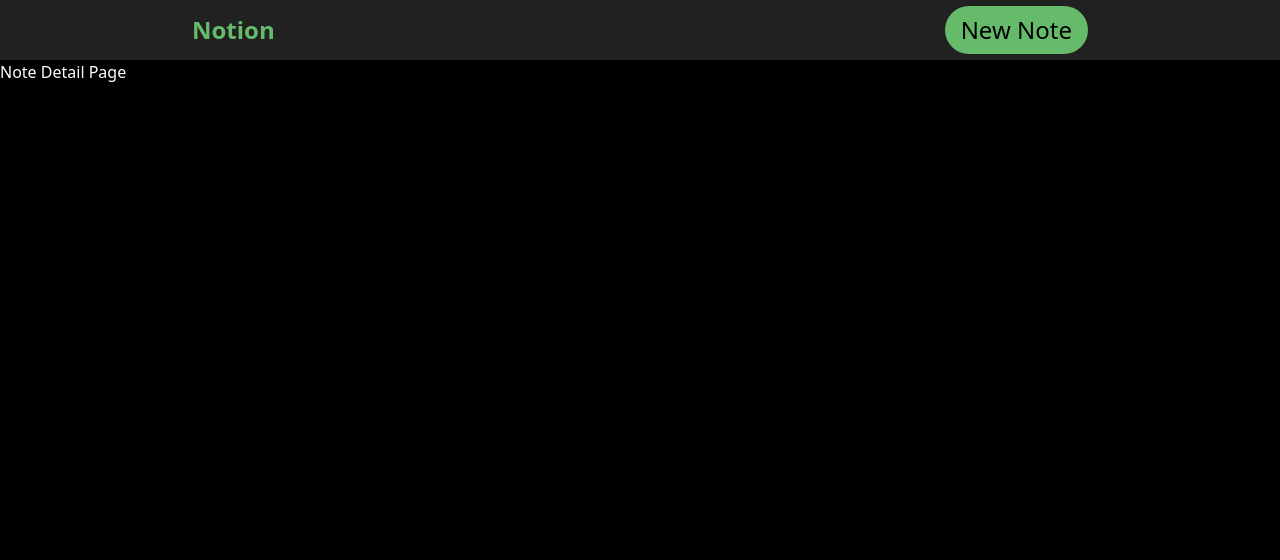
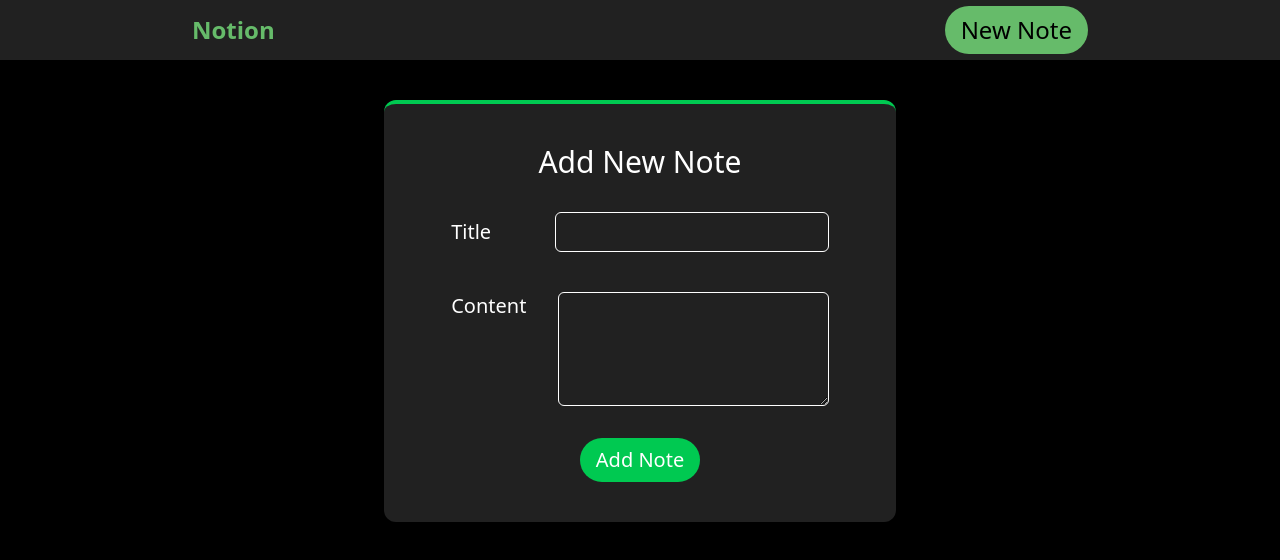
Before and after one commit to Huywb/NotionApp, a React (Vite) app in the folder frontend/vite/: page /notes/1 in a window 1280 px wide. Shown: the top 560 px of the page. Built offline with nearby package versions, Linux system fonts and the light colour scheme.

Commit message:
NoteDetail Page

```diff
--- a/frontend/vite/src/pages/NoteDetailPage.tsx
+++ b/frontend/vite/src/pages/NoteDetailPage.tsx
@@ -1,9 +1,42 @@
-import React from 'react'
+import React, { useState } from 'react'
+import { useParams } from 'react-router-dom'
 
 const NoteDetailPage = () => {
+  const params = useParams()
+  const [info,setInfo] = useState({
+    title: '',
+    content: ''
+  })
+
+  const handleSubmit = () => {
+    console.log(info)
+  }
+
+  const handleChange = (e: React.ChangeEvent<HTMLInputElement> | React.ChangeEvent<HTMLTextAreaElement>) => {
+    e.preventDefault()
+    setInfo({
+      ...info,
+      [e.target.name]: e.target.value
+    })
+  }
+
   return (
-    <div>
-        Note Detail Page
+    <div className='px-[10%]  mt-10 h-full flex items-center justify-center'>
+        <div className='border-t-green-500 border-t-4 rounded-xl bg-[#212121]  w-[50%] flex flex-col gap-4 items-center py-10'>
+          <h1 className='text-3xl'>Add New Note</h1>
+          <div className='flex flex-col w-[80%] text-xl p-4 gap-10 justify-end '>
+            <div className='flex  w-full gap-16 items-center   '>
+              <label htmlFor="note-title">Title </label>
+              <input name='title' onChange={(e)=>handleChange(e)} className='border rounded-md h-10 w-[80%]' type="text" id="note-title" />
+            </div>
+            <div className='flex w-full gap-8 '>
+              <label htmlFor="note-content">Content </label>
+              <textarea name='content' onChange={(e)=>handleChange(e)} rows={4} className='border rounded-md w-[80%]' id="note-content"></textarea>
+            </div>
+          </div>
+
+          <button onClick={handleSubmit} className='bg-green-500 px-4 py-2 rounded-full text-xl cursor-pointer'>Add Note</button>
+        </div>
     </div>
   )
 }
```
